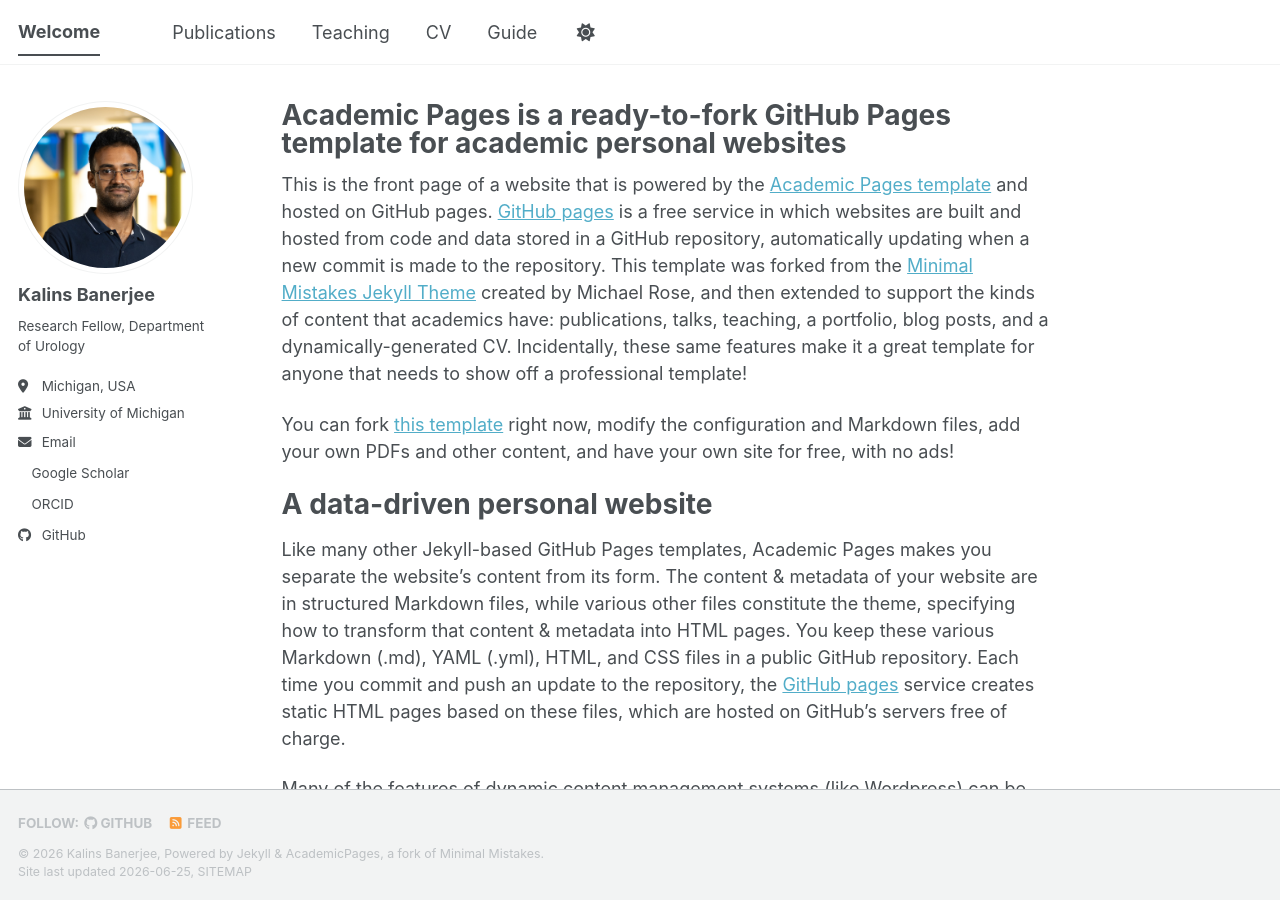
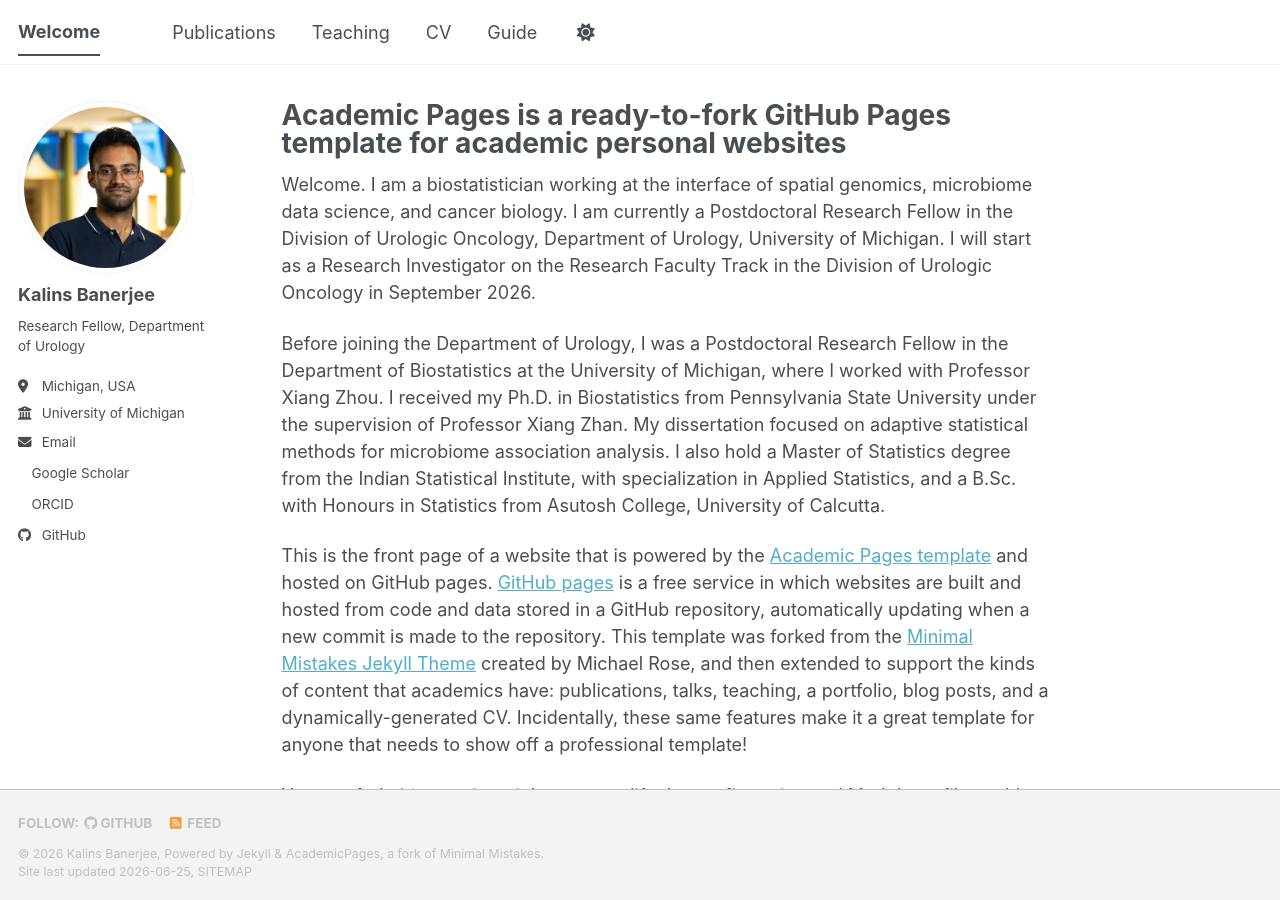
Before and after one commit to kzb193/kzb193.github.io, a Jekyll site: the page built from _pages/about.md, in a window 1280 px wide and 900 px high. Built offline with Jekyll 4.4.1, drawn with Linux system fonts in a browser that asks for light colours; a style sheet for code colours, icons or effects is not loaded.

Commit message:
Update about page with biostatistics background
Added personal and academic background information.

```diff
--- a/_pages/about.md
+++ b/_pages/about.md
@@ -6,6 +6,12 @@ redirect_from:
   - /about/
   - /about.html
 ---
+
+Welcome. I am a biostatistician working at the interface of spatial genomics, microbiome data science, and cancer biology.
+I am currently a Postdoctoral Research Fellow in the Division of Urologic Oncology, Department of Urology, University of Michigan. I will start as a Research Investigator on the Research Faculty Track in the Division of Urologic Oncology in September 2026.
+
+Before joining the Department of Urology, I was a Postdoctoral Research Fellow in the Department of Biostatistics at the University of Michigan, where I worked with Professor Xiang Zhou. I received my Ph.D. in Biostatistics from Pennsylvania State University under the supervision of Professor Xiang Zhan. My dissertation focused on adaptive statistical methods for microbiome association analysis. I also hold a Master of Statistics degree from the Indian Statistical Institute, with specialization in Applied Statistics, and a B.Sc. with Honours in Statistics from Asutosh College, University of Calcutta.
+
 
 This is the front page of a website that is powered by the [Academic Pages template](https://github.com/academicpages/academicpages.github.io) and hosted on GitHub pages. [GitHub pages](https://pages.github.com) is a free service in which websites are built and hosted from code and data stored in a GitHub repository, automatically updating when a new commit is made to the repository. This template was forked from the [Minimal Mistakes Jekyll Theme](https://mmistakes.github.io/minimal-mistakes/) created by Michael Rose, and then extended to support the kinds of content that academics have: publications, talks, teaching, a portfolio, blog posts, and a dynamically-generated CV. Incidentally, these same features make it a great template for anyone that needs to show off a professional template!
 
```
